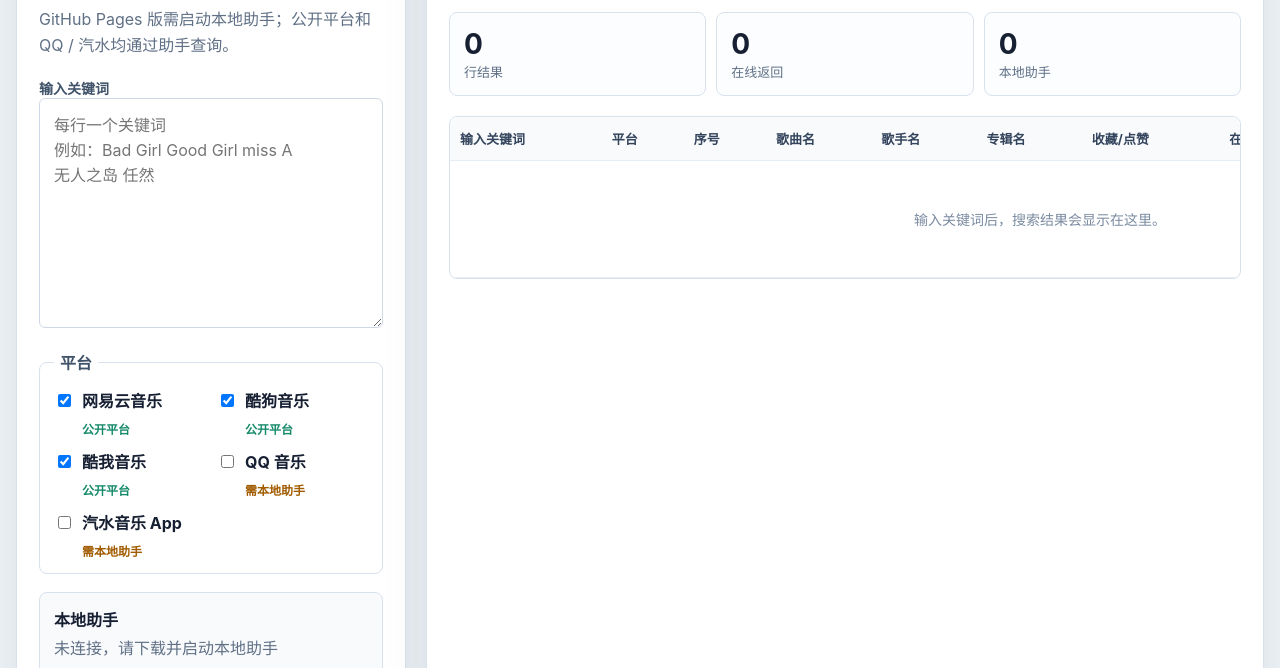
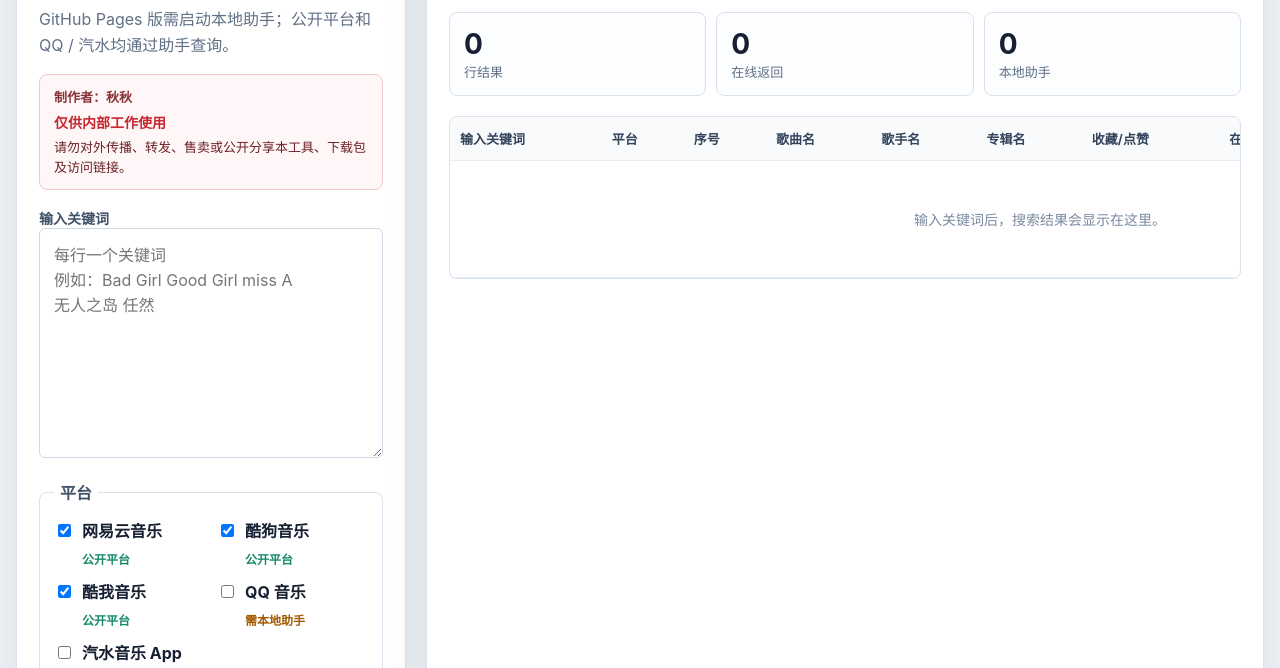
Before and after one commit to dd19960120/music-link-filler-cloud-hybrid, a website: page web/index.html in a window 1280 px wide. Shown: the part 109-777 px from the top of the page. Drawn offline with Linux system fonts and the light colour scheme; no server answers.

Commit message:
Add internal use notice

```diff
--- a/web/index.html
+++ b/web/index.html
@@ -14,6 +14,12 @@
           <h1>歌曲链接回填工具</h1>
           <p>GitHub Pages 版需启动本地助手；公开平台和 QQ / 汽水均通过助手查询。</p>
         </div>
+
+        <section class="usage-policy">
+          <span>制作者：秋秋</span>
+          <strong>仅供内部工作使用</strong>
+          <p>请勿对外传播、转发、售卖或公开分享本工具、下载包及访问链接。</p>
+        </section>
 
         <label class="field-label" for="queryInput">输入关键词</label>
         <textarea id="queryInput" placeholder="每行一个关键词&#10;例如：Bad Girl Good Girl miss A&#10;无人之岛 任然"></textarea>
--- a/web/styles.css
+++ b/web/styles.css
@@ -105,6 +105,33 @@ h2 {
   color: #607086;
   margin-top: 10px;
   line-height: 1.6;
+}
+
+.usage-policy {
+  border: 1px solid #f0c7c9;
+  border-radius: 8px;
+  background: #fff7f7;
+  color: #6b2025;
+  display: grid;
+  gap: 4px;
+  font-size: 13px;
+  line-height: 1.55;
+  margin: -4px 0 18px;
+  padding: 12px 14px;
+}
+
+.usage-policy span {
+  color: #8a3439;
+  font-weight: 700;
+}
+
+.usage-policy strong {
+  color: #c9272f;
+  font-size: 14px;
+}
+
+.usage-policy p {
+  margin: 0;
 }
 
 .field-label,
```
